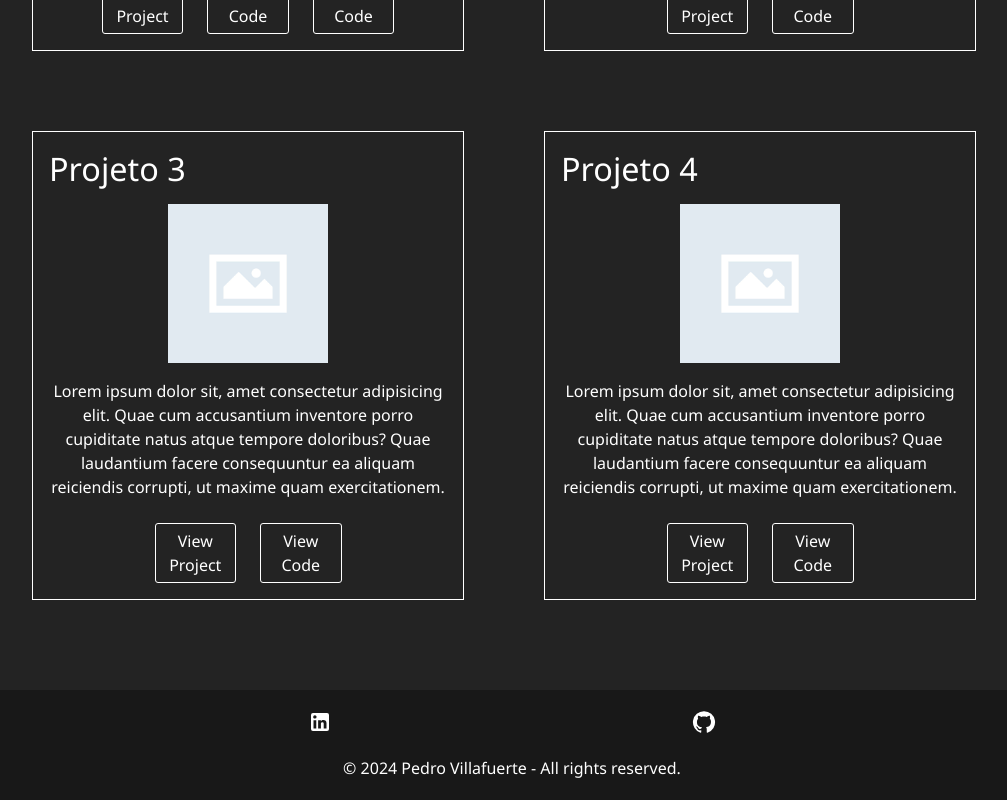
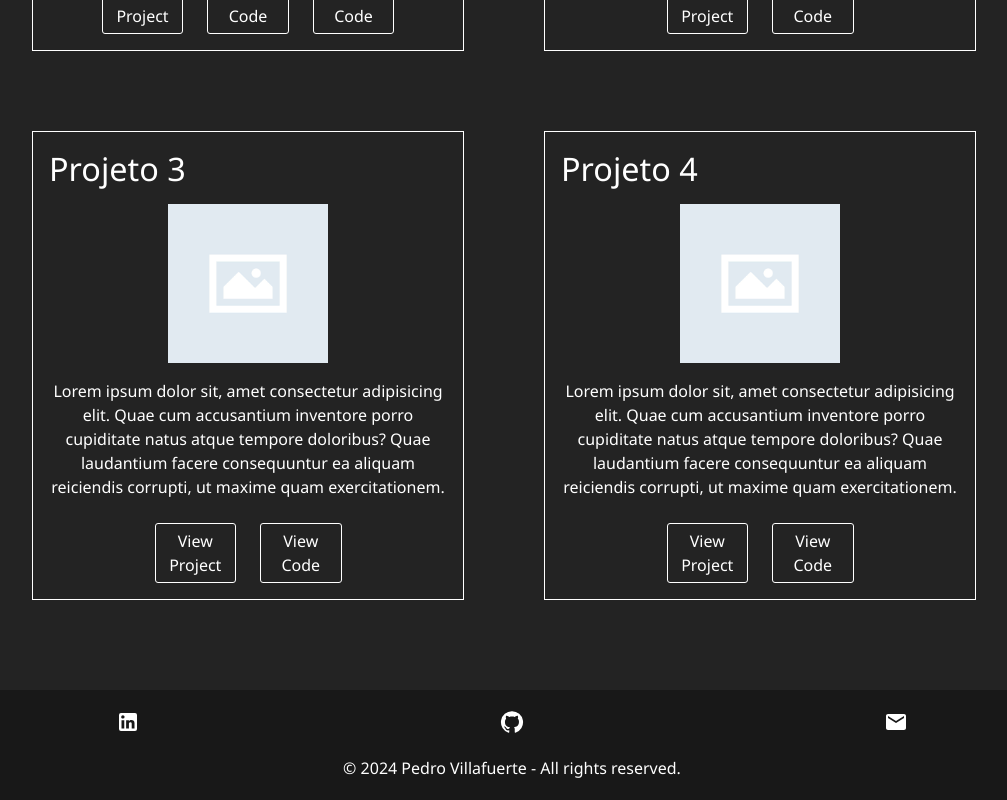
Before and after one commit to PedroVillafuerte/my-portfolio, a React (Vite) app: page / in a window 1280 px wide. Shown: the part 2250-3050 px from the top of the page, without its empty margins (128-1135 px from the left). Built offline with nearby package versions, Linux system fonts and the light colour scheme.

Commit message:
correcao contato email

```diff
--- a/src/components/Footer/Footer.tsx
+++ b/src/components/Footer/Footer.tsx
@@ -1,6 +1,7 @@
 import { Container, Grid, styled, Typography } from '@mui/material'
 import LinkedInIcon from '@mui/icons-material/LinkedIn'
 import GitHubIcon from '@mui/icons-material/GitHub'
+import EmailIcon from '@mui/icons-material/Email';
 
 const Footer = () => {
   const StyledFooter = styled('div')(({ theme }) => ({
@@ -35,6 +36,11 @@
                 <GitHubIcon />
               </StyledLink>
             </Grid>
+            <Grid item xs={4} md={4}>
+              <StyledLink href="https://mail.google.com/mail/u/0/?fs=1&to=pedro.tvilla@gmail.com&body=Olá,&tf=cm" target="_blank" rel="noopener noreferrer">
+                <EmailIcon />
+              </StyledLink>
+            </Grid>
           </Grid>
           <Typography textAlign={'center'}>© 2024 Pedro Villafuerte - All rights reserved.</Typography>
         </Container>
--- a/src/pages/Home/sections/Hero/Hero.tsx
+++ b/src/pages/Home/sections/Hero/Hero.tsx
@@ -66,7 +66,7 @@
             <Grid item xs={12} md={4} display="flex" justifyContent="center">
             <StyledButton onClick={()=> {
                 const link = document.createElement('a')
-                link.href = 'https://mail.google.com/mail/#compose&to=morgan@example.com'
+                link.href = 'https://mail.google.com/mail/u/0/?fs=1&to=pedro.tvilla@gmail.com&body=Olá,&tf=cm'
                 link.target="_blank"
                 document.body.appendChild(link)
                 link.click()
```
